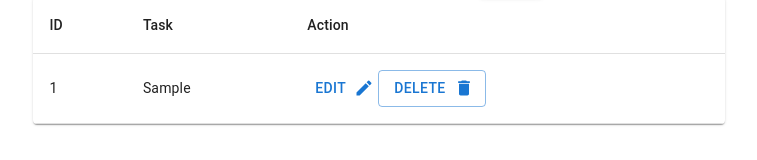
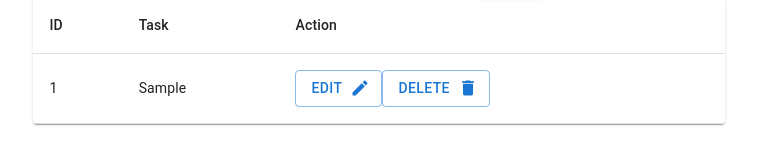
Before and after one commit to amit-punj/sushree, a React (Create React App) app: page / in a window 1280 px wide. Both pictures are taken after typing "Sample" into the empty fields and a click on the button "ADD". Shown: the part 139-299 px from the top of the page, without its empty margins (261-1018 px from the left). Built offline with nearby package versions, Linux system fonts and the light colour scheme.

Commit message:
changes in todo

```diff
--- a/package.json
+++ b/package.json
@@ -13,12 +13,12 @@
     "@testing-library/user-event": "^13.5.0",
     "react": "^18.2.0",
     "react-dom": "^18.2.0",
-    "react-scripts": "5.0.1",
+    "react-scripts": "^3.0.1",
     "styled-components": "^6.1.0",
     "web-vitals": "^2.1.4"
   },
   "scripts": {
-    "start": "react-scripts start",
+    "start": "react-scripts --openssl-legacy-provider start",
     "build": "react-scripts build",
     "test": "react-scripts test",
     "eject": "react-scripts eject"
--- a/src/components/todo/add_todo.js
+++ b/src/components/todo/add_todo.js
@@ -1,28 +1,30 @@
-import React, { useEffect, useState } from "react";
-import TextField from '@mui/material/TextField';
-import Button  from "@mui/material/Button";
+import React, { useState } from "react";
+import TextField from "@mui/material/TextField";
+import Button from "@mui/material/Button";
 import { Stack } from "@mui/material";
 
-const Addtodo = (props) =>{
-    const [todo,Settodo] = useState('')
+const Addtodo = (props) => {
+  const [todo, Settodo] = useState("");
   const submit = () => {
-        todo && props.handle(todo)
-        Settodo("")
-    }
+    todo && props.handle(todo);
+    Settodo("");
+  };
   return (
     <>
-            {console.log('render')}
+      {console.log("render")}
       <Stack justifyContent="center" mt={10} spacing={2} direction="row">
         <TextField
-                    name="todo"
           label="Add Todo list into list"
-                    onChange={(e)=>Settodo(e.target.value)}
+          onChange={(e) => Settodo(e.target.value)}
           value={todo}
         />
-                <Button onClick={(submit)} variant="contained"> Add </Button>
+        <Button onClick={submit} variant="contained">
+          {" "}
+          Add{" "}
+        </Button>
       </Stack>
     </>
-    )
-}
+  );
+};
 
 export default React.memo(Addtodo);
--- a/src/components/todo/list_todo.js
+++ b/src/components/todo/list_todo.js
@@ -1,19 +1,28 @@
-// import { Stack, List, ListItem } from "@mui/material";
-import IconButton from '@mui/material/IconButton';
-import EditIcon from '@mui/icons-material/Edit';
-import DeleteIcon from '@mui/icons-material/Delete';
-import {Button, Typography} from '@mui/material';
+import EditIcon from "@mui/icons-material/Edit";
+import DeleteIcon from "@mui/icons-material/Delete";
+import { Button, Typography } from "@mui/material";
+import React from "react";
 
-
-import { Paper, TableContainer, Table, TableBody, TableHead, TableRow, TableCell } from "@mui/material";
+import {
+  Paper,
+  TableContainer,
+  Table,
+  TableBody,
+  TableHead,
+  TableRow,
+  TableCell,
+} from "@mui/material";
 
 const Listtodo = (props) => {
   const todos = props.list;
   return (
     <>
-            {console.log('list in return ', todos)}
-            {   todos.length > 0 ?
-                <TableContainer style={{ width: '60%', margin: 'auto' }} component={Paper}>
+      {console.log("list in return ", todos)}
+      {todos.length > 0 ? (
+        <TableContainer
+          style={{ width: "60%", margin: "auto" }}
+          component={Paper}
+        >
           <Table sx={{ minWidth: 350 }} aria-label="simple table">
             <TableHead>
               <TableRow>
@@ -24,50 +33,39 @@ const Listtodo = (props) => {
             </TableHead>
             <TableBody>
               {todos.map((item, index) => {
-                                console.warn('item', item)
                 return (
-                                    <TableRow key={item.id}>
-                                        <TableCell>{item.id}</TableCell>
+                  <TableRow key={index}>
+                    <TableCell>{++index}</TableCell>
                     <TableCell>{item.text}</TableCell>
                     <TableCell>
-                                            <Button onClick={() => props.EditTodo(item.id)} ariant='outlined' endIcon={<EditIcon />}>Edit </Button>
-                                            <Button onClick={() => props.DeleteTodo(item.id)} variant="outlined" endIcon={<DeleteIcon />} >Delete </Button>
+                      <Button
+                        onClick={() => props.EditTodo(item.id)}
+                        variant="outlined"
+                        endIcon={<EditIcon />}
+                      >
+                        Edit
+                      </Button>
+                      <Button
+                        onClick={() => props.DeleteTodo(item.id)}
+                        variant="outlined"
+                        endIcon={<DeleteIcon />}
+                      >
+                        Delete
+                      </Button>
                     </TableCell>
                   </TableRow>
-                                )
-                            })
-                            }
+                );
+              })}
             </TableBody>
           </Table>
         </TableContainer>
-                : <Typography mt={2} align='center' variant='h3'>No Todo List</Typography>
-            }
+      ) : (
+        <Typography mt={2} align="center" variant="h3">
+          No Todo List
+        </Typography>
+      )}
     </>
-        // <Stack spacing={2} justifyContent={"center"} direction="row">
-        //     <List >
-        //         {
-        //             list && list.map((item, index) => {
-        //                 console.warn(item)
-        //                 return (
-        //                     <Stack>
-        //                         <ListItem
-        //                             key={item.id}
-        //                             secondaryAction={
-        //                                 <IconButton aria-label="comment">
-        //                                     <EditIcon/>
-        //                                     <DeleteIcon />
-        //                                 </IconButton>
-        //                             }
-        //                         >
-        //                             {item.text}
-        //                         </ListItem>
-        //                     </Stack>
-        //                 )
-        //             })
-        //         }
-        //     </List>
-        // </Stack>
-    )
-}
+  );
+};
 
 export default Listtodo;
--- a/src/pages/Home.js
+++ b/src/pages/Home.js
@@ -1,7 +1,7 @@
 const Home = () => {
   return (
     <>
-      <h1>This is change from anjna</h1>;
+      <h1>This is change from amit</h1>;
       <h2>creating and pushing changes in new branch</h2>
     </>
   );
--- a/src/pages/todo.js
+++ b/src/pages/todo.js
@@ -1,45 +1,65 @@
-import React, {useState} from "react";
+import React, { useState } from "react";
 import Addtodo from "../components/todo/add_todo";
-import Listtodo from "../components/todo/list_todo"
+import Listtodo from "../components/todo/list_todo";
 import { Container } from "@mui/material";
 
-const Todo = () =>{
-    const [list, setList] = useState([])
+const Todo = () => {
+  const [list, setList] = useState([]);
   const handleAddTodo = (todo) => {
-        console.log('todo', todo)
+    console.log("todo", todo);
     const id = list.length + 1;
-        setList([...list, {
-            id:id,
-            text:todo
-        }])
-        console.log('list after update', list)
-    }
+    setList([
+      ...list,
+      {
+        id: id,
+        text: todo,
+      },
+    ]);
+    console.log("list after update", list);
+  };
 
   const DeleteTodo = (id) => {
     const updatedList = list.filter((item) => {
-            return item.id !== id
-        })
-        console.log('updatedList', updatedList)
+      return item.id !== id;
+    });
+    console.log("updatedList", updatedList);
     setList(updatedList);
-    }
+  };
 
   const EditTodo = (id) => {
-        const todos = [...list];
-        const editedTodo = prompt('Edit the todo:');
-        if (editedTodo !== null && editedTodo.trim() !== '') {
-            let updatedTodos = [...todos]
-            updatedTodos[id].text = editedTodo
+    console.log("id.", id);
+    // const todos = [...list];
+    // console.log("todos.", todos);
+    const editedTodo = prompt("Edit the todo:");
+    console.log("editedTodo.", editedTodo);
+    if (editedTodo !== null && editedTodo.trim() !== "") {
+      const updatedTodos = list.map((item) => {
+        console.log("item in map", item);
+        if (item.id === id) {
+          return {
+            id: id,
+            text: editedTodo,
+          };
+        } else {
+          return item;
+        }
+      });
+      //   let updatedTodos = [...list];
+      console.log("updatedTodos.", updatedTodos);
+      //   console.log("updatedTodos id", updatedTodos[id]);
+      //   updatedTodos[id].text = editedTodo;
+      //   console.log("updatedTodos.", updatedTodos);
       setList(updatedTodos);
     }
-        console.log('list', list)
-    }
+    console.log("list", list);
+  };
 
   return (
     <Container>
-            <Addtodo handle={handleAddTodo}/>
-            <Listtodo list={list} EditTodo={EditTodo} DeleteTodo={DeleteTodo}/>
+      <Addtodo handle={handleAddTodo} />
+      <Listtodo list={list} EditTodo={EditTodo} DeleteTodo={DeleteTodo} />
     </Container>
-    )
-}
+  );
+};
 
 export default Todo;
```
Also changed, not shown: src/App.js (+4 -5 lines), 1 other file (tests, documents, lock files or other folders). Lines whose indentation alone changed are shown as unchanged.
